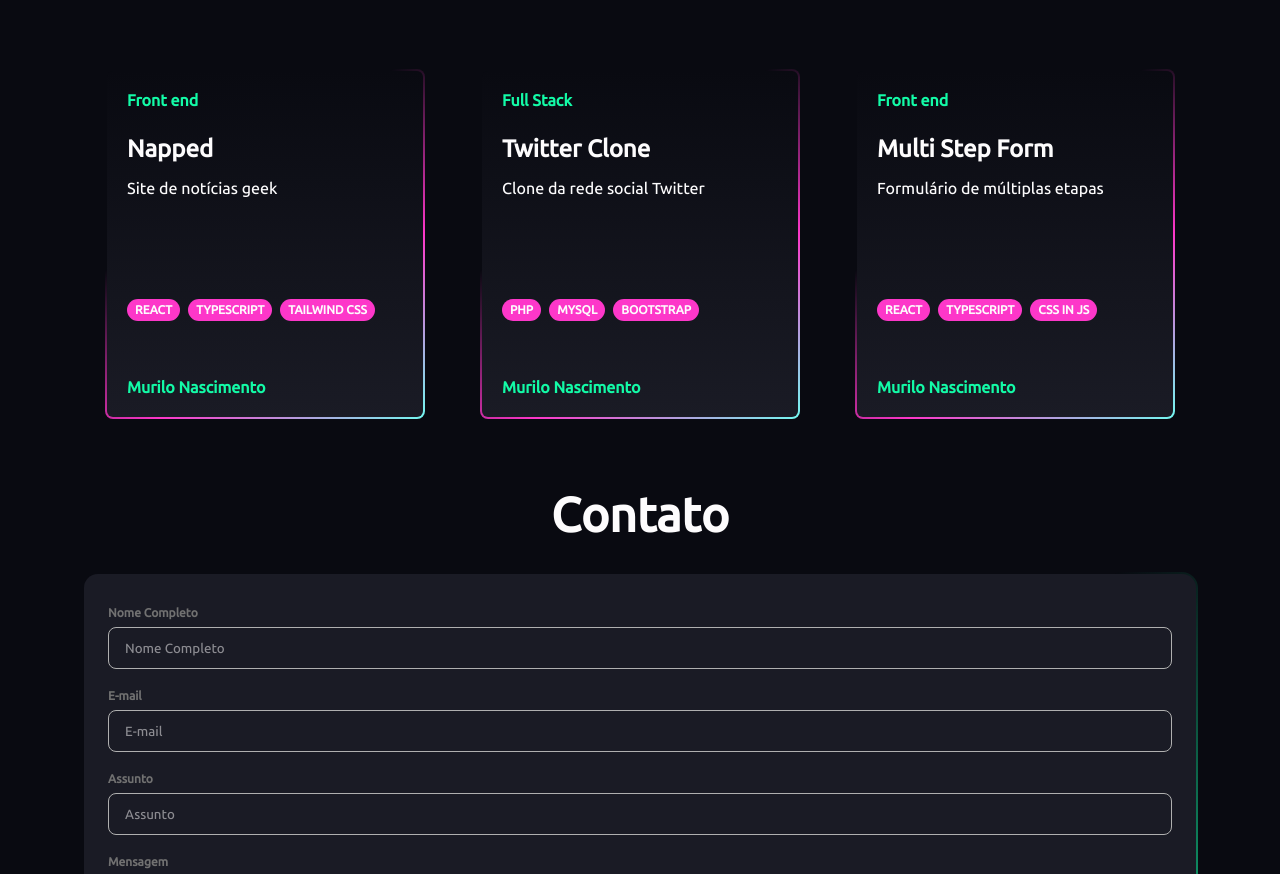
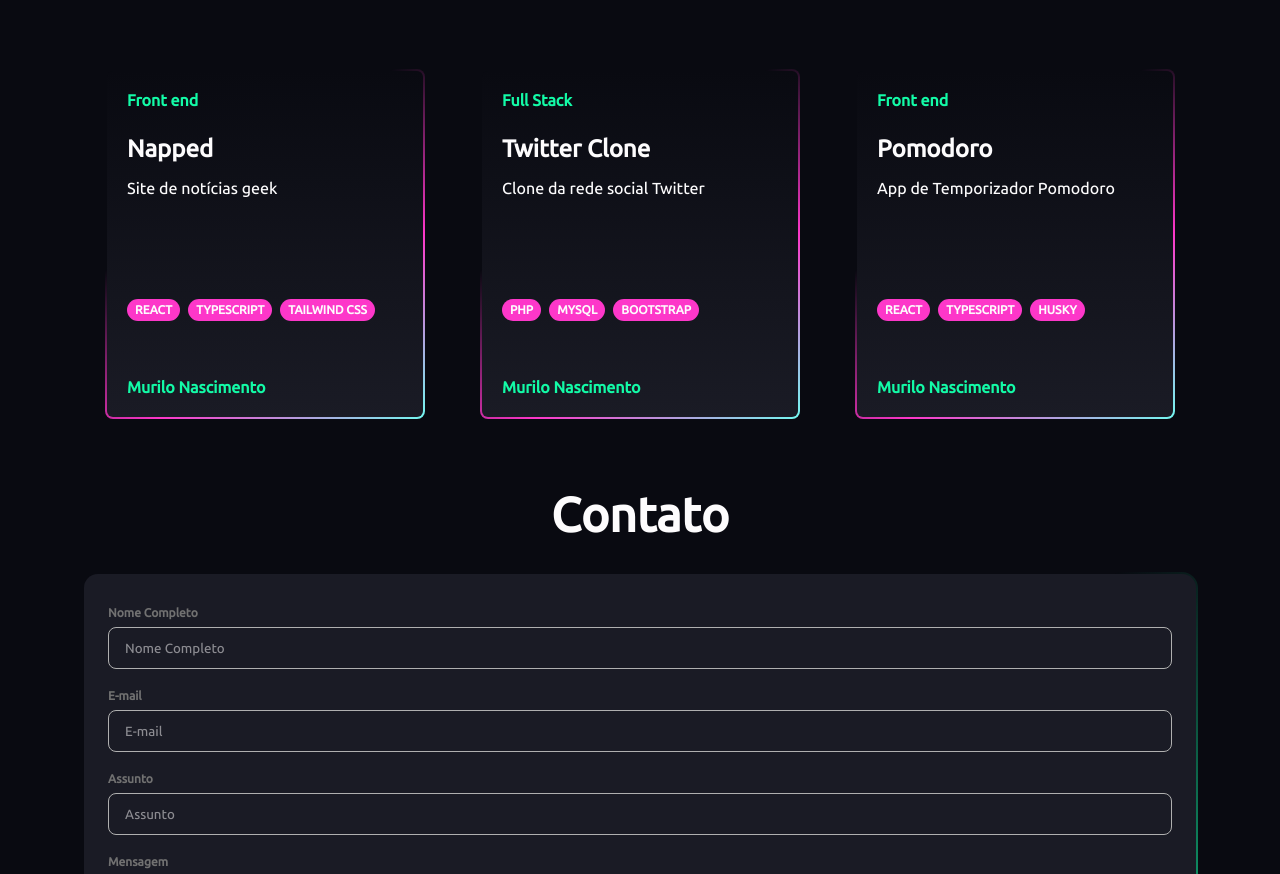
Before and after one commit to murilonicemento/my-portfolio, a Vue app: page / in a window 1280 px wide. Shown: the part 1261-2135 px from the top of the page. Built offline with nearby package versions, Linux system fonts and the light colour scheme.

Commit message:
feat: change last project and add images

```diff
--- a/src/components/CardComponent.vue
+++ b/src/components/CardComponent.vue
@@ -4,6 +4,8 @@ import { useRouter } from "vue-router";
 import { setCard } from "@/services/cardService";
 import type { ICardsProps } from "@/interfaces/interfaces";
 import napped from "@/assets/images/napped.png";
+import twitter from "@/assets/images/twitter.png";
+import pomodoro from "@/assets/images/pomodoro.jpeg";
 
 const cards = ref<ICardsProps[]>([
   {
@@ -26,7 +28,7 @@ const cards = ref<ICardsProps[]>([
   {
     type: "Full Stack",
     heading: "Twitter Clone",
-    img: "",
+    img: twitter,
     title: "Clone da rede social Twitter",
     description:
       "Este projeto é um clone básico do Twitter, desenvolvido em PHP, com o objetivo de criar uma aplicação que simula algumas das funcionalidades principais da plataforma de redes sociais. Utiliza a arquitetura MVC (Model-View-Controller) para organizar e estruturar o código de maneira eficiente, promovendo uma separação clara entre a lógica de aplicação, a interface do usuário e a manipulação de dados.",
@@ -43,16 +45,18 @@ const cards = ref<ICardsProps[]>([
   },
   {
     type: "Front end",
-    heading: "Multi Step Form",
-    img: "",
-    title: "Formulário de múltiplas etapas",
+    heading: "Pomodoro",
+    img: pomodoro,
+    title: "App de Temporizador Pomodoro",
     description:
-      "Este projeto é um exemplo de formulário de múltiplas etapas criado com o objetivo de estudar e aplicar tecnologias modernas de desenvolvimento web. Utiliza React, TypeScript, Styled Components, Context API e Hook Form para oferecer uma experiência prática e aprofundada na construção de interfaces e gerenciamento de formulários.",
-    features: [],
-    technologies: ["React", "TypeScript", "CSS in JS"],
-    github: "https://github.com/murilonicemento/multi-step-form",
-    deploy: "https://multi-step-form-xi-snowy.vercel.app/",
-    route: "multi-step-form"
+      "Este projeto é uma aplicação de temporizador baseada na técnica Pomodoro, desenvolvida para ajudar na gestão de tempo e produtividade. O sistema permite que os usuários configurem ciclos de trabalho e descanso, acompanhem suas sessões e façam ajustes conforme necessário para otimizar sua rotina.",
+    features: [
+      "Temporizador com Alerta: O temporizador exibe o tempo restante de cada sessão e emite um alerta sonoro quando o ciclo de trabalho ou descanso termina."
+    ],
+    technologies: ["React", "TypeScript", "Husky"],
+    github: "https://github.com/murilonicemento/pomodoro",
+    deploy: "https://pomodoro-lac-one.vercel.app/",
+    route: "pomodoro"
   }
 ]);
 const router = useRouter();
```
